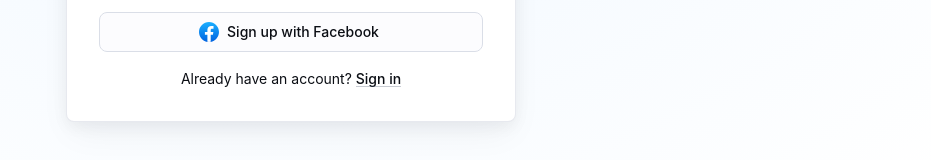
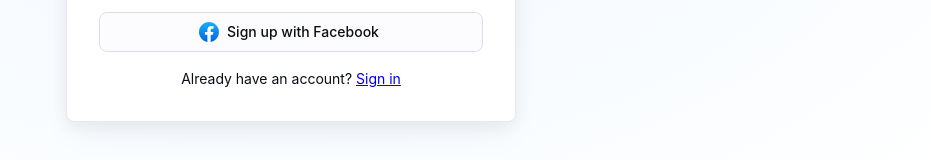
Before and after one commit to trevorcoyle23/final-app, a React (Create React App) app: page /signup in a window 1280 px wide. Shown: the part 612-772 px from the top of the page, without its empty margins (349-1280 px from the left). Built offline with nearby package versions, Linux system fonts and the light colour scheme.

Commit message:
Update SignUp.js

```diff
--- a/src/SignUp.js
+++ b/src/SignUp.js
@@ -7,7 +7,7 @@ import Divider from '@mui/material/Divider';
 import FormControlLabel from '@mui/material/FormControlLabel';
 import FormLabel from '@mui/material/FormLabel';
 import FormControl from '@mui/material/FormControl';
-import Link from '@mui/material/Link';
+import LinkMui from '@mui/material/Link';
 import TextField from '@mui/material/TextField';
 import Typography from '@mui/material/Typography';
 import Stack from '@mui/material/Stack';
@@ -16,6 +16,7 @@ import { styled } from '@mui/material/styles';
 import AppTheme from './shared-theme/AppTheme';
 import ColorModeSelect from './shared-theme/ColorModeSelect';
 import { GoogleIcon, FacebookIcon } from './components/CustomIcons';
+import { Link } from 'react-router-dom';
 
 const Card = styled(MuiCard)(({ theme }) => ({
     display: 'flex',
@@ -237,7 +238,7 @@ export default function SignUp(props) {
                         <Typography sx={{ textAlign: 'center' }}>
                             Already have an account?{' '}
                             <Link
-                                href="/SignIn"
+                                to="/signin"
                                 variant="body2"
                                 sx={{ alignSelf: 'center' }}
                             >
```
